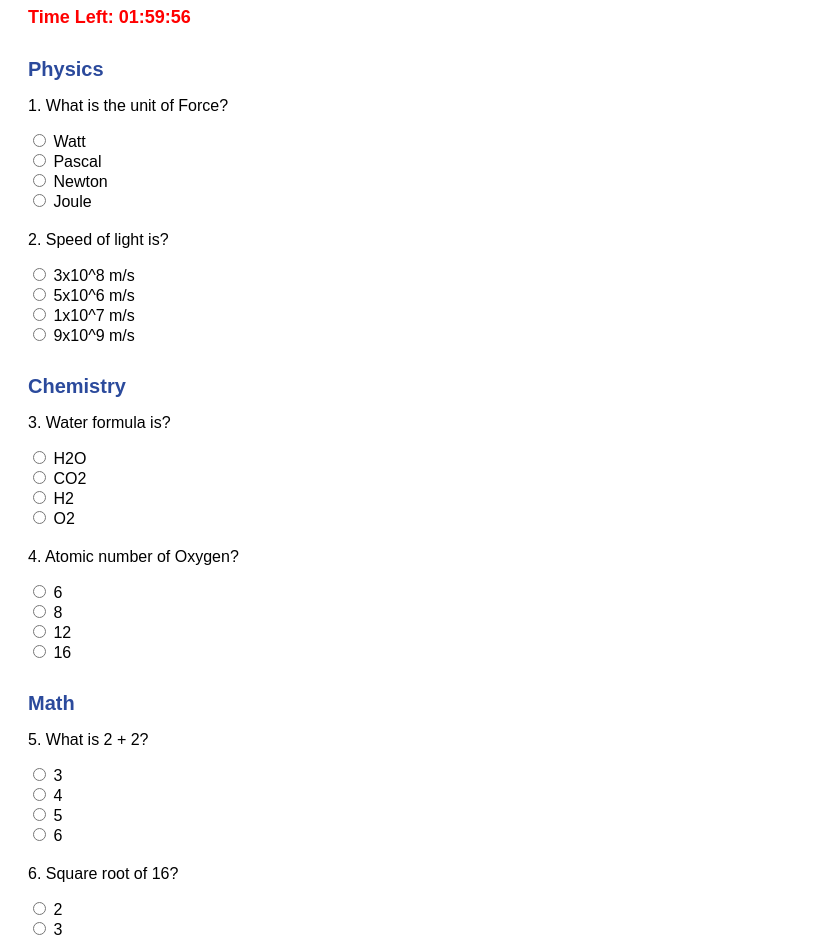
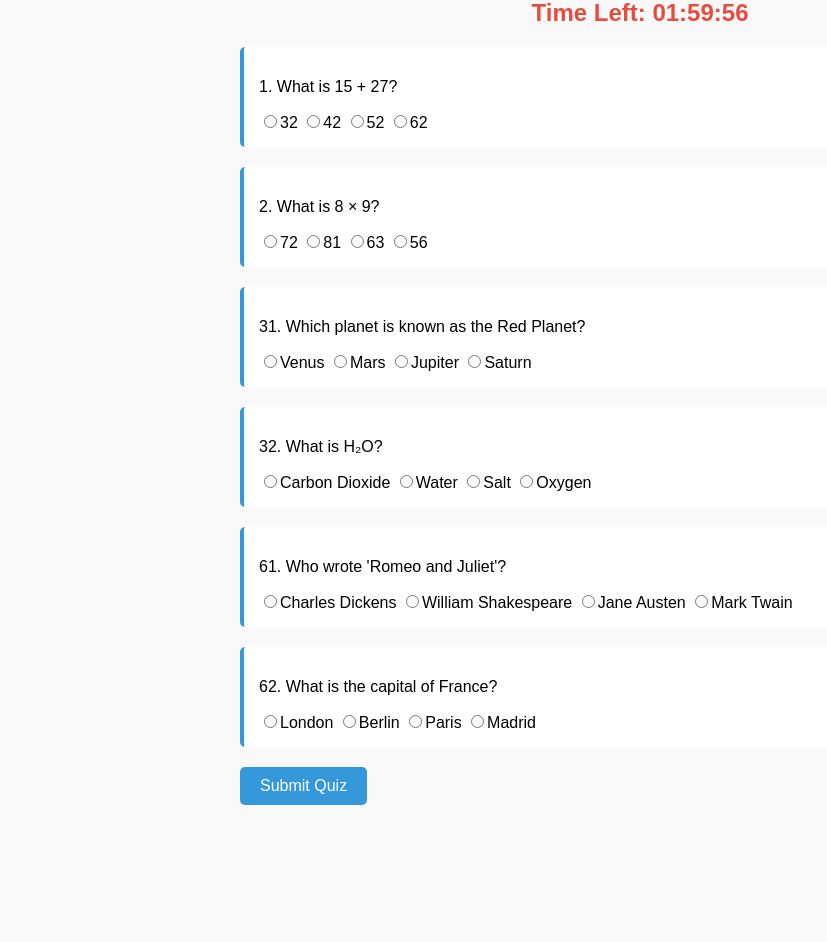
Before and after one commit to Adkve/quiz-app, a plain HTML site: page index.html in a window 1280 px wide. Shown: the part 101-1043 px from the top of the page, without its empty margins (0-827 px from the left). After the commit the page ends 926 px from the top, so only its background shows below. Drawn offline with Linux system fonts and the light colour scheme.

Commit message:
index.html

```diff
--- a/index.html
+++ b/index.html
@@ -1,140 +1,136 @@
-
 <!DOCTYPE html>
 <html lang="en">
 <head>
   <meta charset="UTF-8" />
   <meta name="viewport" content="width=device-width, initial-scale=1.0"/>
-  <title>MCQ Test - 3 Sections</title>
+  <title>Quiz with Timer</title>
   <style>
-    body { font-family: Arial; padding: 20px; }
-    .question { margin-bottom: 20px; }
-    .section-title { font-weight: bold; margin-top: 30px; font-size: 20px; color: #2b4a9c; }
-    .btn { padding: 10px 15px; font-size: 16px; }
-    .result { margin-top: 30px; padding: 20px; background-color: #f0f0f0; }
-    .hidden { display: none; }
-    .timer { font-weight: bold; color: red; font-size: 18px; }
+    body { font-family: sans-serif; max-width: 800px; margin: auto; padding: 20px; background: #f9f9f9; }
+    h1 { text-align: center; color: #2c3e50; }
+    .question { margin-bottom: 20px; background: #fff; padding: 15px; border-left: 4px solid #3498db; border-radius: 5px; }
+    .options label { display: block; margin: 5px 0; }
+    #timer { font-size: 24px; color: #e74c3c; text-align: center; margin-bottom: 20px; font-weight: bold; }
+    button { padding: 10px 20px; font-size: 16px; background: #3498db; color: white; border: none; border-radius: 5px; cursor: pointer; }
+    button:hover { background: #2980b9; }
   </style>
 </head>
 <body>
-  <h1>Mock Test (Physics, Chemistry, Math)</h1>
-  <div class="timer" id="timer">Time Left: 2:00:00</div>
+  <h1>Online Quiz</h1>
+  <div id="timer">Loading Timer...</div>
+
   <form id="quizForm">
-    <div class="section-title">Physics</div>
-    <div class="question" data-subject="Physics">
-      <p>1. What is the unit of Force?</p>
-      <label><input type="radio" name="q1" value="A"> Watt</label><br>
-      <label><input type="radio" name="q1" value="B"> Pascal</label><br>
-      <label><input type="radio" name="q1" value="C"> Newton</label><br>
-      <label><input type="radio" name="q1" value="D"> Joule</label>
-      <input type="hidden" value="C" class="answer">
-    </div>
-    <div class="question" data-subject="Physics">
-      <p>2. Speed of light is?</p>
-      <label><input type="radio" name="q2" value="A"> 3x10^8 m/s</label><br>
-      <label><input type="radio" name="q2" value="B"> 5x10^6 m/s</label><br>
-      <label><input type="radio" name="q2" value="C"> 1x10^7 m/s</label><br>
-      <label><input type="radio" name="q2" value="D"> 9x10^9 m/s</label>
-      <input type="hidden" value="A" class="answer">
+    <div class="question">
+      <p>1. What is 15 + 27?</p>
+      <label><input type="radio" name="q1" value="a">32</label>
+      <label><input type="radio" name="q1" value="b">42</label>
+      <label><input type="radio" name="q1" value="c">52</label>
+      <label><input type="radio" name="q1" value="d">62</label>
     </div>
 
-    <div class="section-title">Chemistry</div>
-    <div class="question" data-subject="Chemistry">
-      <p>3. Water formula is?</p>
-      <label><input type="radio" name="q3" value="A"> H2O</label><br>
-      <label><input type="radio" name="q3" value="B"> CO2</label><br>
-      <label><input type="radio" name="q3" value="C"> H2</label><br>
-      <label><input type="radio" name="q3" value="D"> O2</label>
-      <input type="hidden" value="A" class="answer">
-    </div>
-    <div class="question" data-subject="Chemistry">
-      <p>4. Atomic number of Oxygen?</p>
-      <label><input type="radio" name="q4" value="A"> 6</label><br>
-      <label><input type="radio" name="q4" value="B"> 8</label><br>
-      <label><input type="radio" name="q4" value="C"> 12</label><br>
-      <label><input type="radio" name="q4" value="D"> 16</label>
-      <input type="hidden" value="B" class="answer">
+    <div class="question">
+      <p>2. What is 8 × 9?</p>
+      <label><input type="radio" name="q2" value="a">72</label>
+      <label><input type="radio" name="q2" value="b">81</label>
+      <label><input type="radio" name="q2" value="c">63</label>
+      <label><input type="radio" name="q2" value="d">56</label>
     </div>
 
-    <div class="section-title">Math</div>
-    <div class="question" data-subject="Math">
-      <p>5. What is 2 + 2?</p>
-      <label><input type="radio" name="q5" value="A"> 3</label><br>
-      <label><input type="radio" name="q5" value="B"> 4</label><br>
-      <label><input type="radio" name="q5" value="C"> 5</label><br>
-      <label><input type="radio" name="q5" value="D"> 6</label>
-      <input type="hidden" value="B" class="answer">
-    </div>
-    <div class="question" data-subject="Math">
-      <p>6. Square root of 16?</p>
-      <label><input type="radio" name="q6" value="A"> 2</label><br>
-      <label><input type="radio" name="q6" value="B"> 3</label><br>
-      <label><input type="radio" name="q6" value="C"> 4</label><br>
-      <label><input type="radio" name="q6" value="D"> 5</label>
-      <input type="hidden" value="C" class="answer">
+    <div class="question">
+      <p>31. Which planet is known as the Red Planet?</p>
+      <label><input type="radio" name="q31" value="a">Venus</label>
+      <label><input type="radio" name="q31" value="b">Mars</label>
+      <label><input type="radio" name="q31" value="c">Jupiter</label>
+      <label><input type="radio" name="q31" value="d">Saturn</label>
     </div>
 
-    <br>
-    <button type="button" class="btn" onclick="submitQuiz()">Submit</button>
+    <div class="question">
+      <p>32. What is H₂O?</p>
+      <label><input type="radio" name="q32" value="a">Carbon Dioxide</label>
+      <label><input type="radio" name="q32" value="b">Water</label>
+      <label><input type="radio" name="q32" value="c">Salt</label>
+      <label><input type="radio" name="q32" value="d">Oxygen</label>
+    </div>
+
+    <div class="question">
+      <p>61. Who wrote 'Romeo and Juliet'?</p>
+      <label><input type="radio" name="q61" value="a">Charles Dickens</label>
+      <label><input type="radio" name="q61" value="b">William Shakespeare</label>
+      <label><input type="radio" name="q61" value="c">Jane Austen</label>
+      <label><input type="radio" name="q61" value="d">Mark Twain</label>
+    </div>
+
+    <div class="question">
+      <p>62. What is the capital of France?</p>
+      <label><input type="radio" name="q62" value="a">London</label>
+      <label><input type="radio" name="q62" value="b">Berlin</label>
+      <label><input type="radio" name="q62" value="c">Paris</label>
+      <label><input type="radio" name="q62" value="d">Madrid</label>
+    </div>
+
+    <button type="button" onclick="submitQuiz()">Submit Quiz</button>
   </form>
 
-  <div id="result" class="result hidden"></div>
+  <script>
+    // ✅ Correct Answers
+    const correctAnswers = {
+      q1: "b", q2: "a", q31: "b", q32: "b", q61: "b", q62: "c"
+    };
 
-  <script>
-    let timerDuration = 2 * 60 * 60;
-    const timerElement = document.getElementById("timer");
-    const interval = setInterval(() => {
-      const hours = String(Math.floor(timerDuration / 3600)).padStart(2, '0');
-      const minutes = String(Math.floor((timerDuration % 3600) / 60)).padStart(2, '0');
-      const seconds = String(timerDuration % 60).padStart(2, '0');
-      timerElement.textContent = `Time Left: ${hours}:${minutes}:${seconds}`;
-      if (--timerDuration < 0) {
-        clearInterval(interval);
+    // ✅ Timer Logic (2 hours)
+    let totalSeconds = 2 * 60 * 60;
+    const timerDisplay = document.getElementById('timer');
+    const timerInterval = setInterval(() => {
+      if (totalSeconds <= 0) {
+        clearInterval(timerInterval);
         submitQuiz();
+        return;
       }
+      const h = String(Math.floor(totalSeconds / 3600)).padStart(2, '0');
+      const m = String(Math.floor((totalSeconds % 3600) / 60)).padStart(2, '0');
+      const s = String(totalSeconds % 60).padStart(2, '0');
+      timerDisplay.textContent = `Time Left: ${h}:${m}:${s}`;
+      totalSeconds--;
     }, 1000);
 
+    // ✅ Submit Quiz
     function submitQuiz() {
-      clearInterval(interval);
-      const questions = document.querySelectorAll('.question');
-      const scores = {};
-      let totalCorrect = 0, totalIncorrect = 0, totalUnattempted = 0;
+      clearInterval(timerInterval);
+      const form = document.getElementById('quizForm');
+      let total = 0, correct = 0;
 
-      questions.forEach(q => {
-        const subject = q.dataset.subject;
-        const selected = q.querySelector('input[type="radio"]:checked');
-        const correct = q.querySelector('.answer').value;
+      for (let key in correctAnswers) {
+        const selected = form.querySelector(`input[name="${key}"]:checked`);
+        if (selected) {
+          if (selected.value === correctAnswers[key]) {
+            total += 1;
+            correct++;
+          } else {
+            total -= 0.33;
+          }
+        }
+      }
 
-        if (!scores[subject]) scores[subject] = { correct: 0, incorrect: 0, unattempted: 0 };
-
-        if (!selected) {
-          scores[subject].unattempted++;
-          totalUnattempted++;
-        } else if (selected.value === correct) {
-          scores[subject].correct++;
-          totalCorrect++;
-        } else {
-          scores[subject].incorrect++;
-          totalIncorrect++;
-        }
-      });
-
-      let resultText = `<h2>Result</h2>`;
-      resultText += `<p>Total Questions: ${questions.length}</p>`;
-      resultText += `<p>Correct: ${totalCorrect}, Incorrect: ${totalIncorrect}, Unattempted: ${totalUnattempted}</p>`;
-      const finalScore = totalCorrect * 1 - totalIncorrect * 0.33;
-      resultText += `<p><strong>Total Score: ${finalScore.toFixed(2)}</strong></p>`;
-
-      resultText += `<h3>Subject-wise Breakdown</h3><ul>`;
-      for (let subject in scores) {
-        const s = scores[subject];
-        const subjectScore = s.correct * 1 - s.incorrect * 0.33;
-        resultText += `<li><strong>${subject}:</strong> Correct: ${s.correct}, Incorrect: ${s.incorrect}, Unattempted: ${s.unattempted} → Score: ${subjectScore.toFixed(2)}</li>`;
-      }
-      resultText += `</ul>`;
-
-      document.getElementById("result").innerHTML = resultText;
-      document.getElementById("result").classList.remove("hidden");
-      document.querySelectorAll("input").forEach(i => i.disabled = true);
+      const resultWindow = window.open("", "_blank");
+      resultWindow.document.write(`
+        <html>
+          <head>
+            <title>Quiz Result</title>
+            <style>
+              body { font-family: sans-serif; padding: 20px; }
+              h2 { color: #2c3e50; }
+              .score { font-size: 24px; font-weight: bold; color: #27ae60; }
+              button { padding: 10px 20px; margin-top: 20px; }
+            </style>
+          </head>
+          <body>
+            <h2>Quiz Submitted!</h2>
+            <p class="score">Your Score: ${Math.max(0, total.toFixed(2))} / 6</p>
+            <p>Correct Answers: ${correct}</p>
+            <button onclick="window.print()">Print Result</button>
+          </body>
+        </html>
+      `);
+      resultWindow.document.close();
     }
   </script>
 </body>
```
